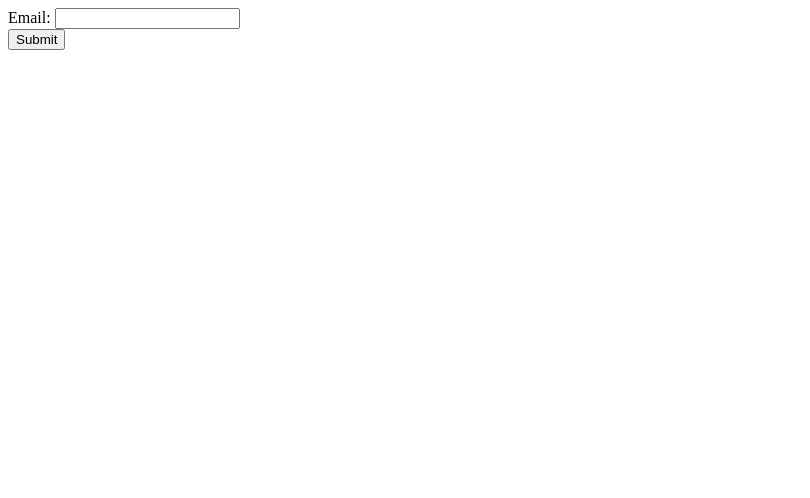
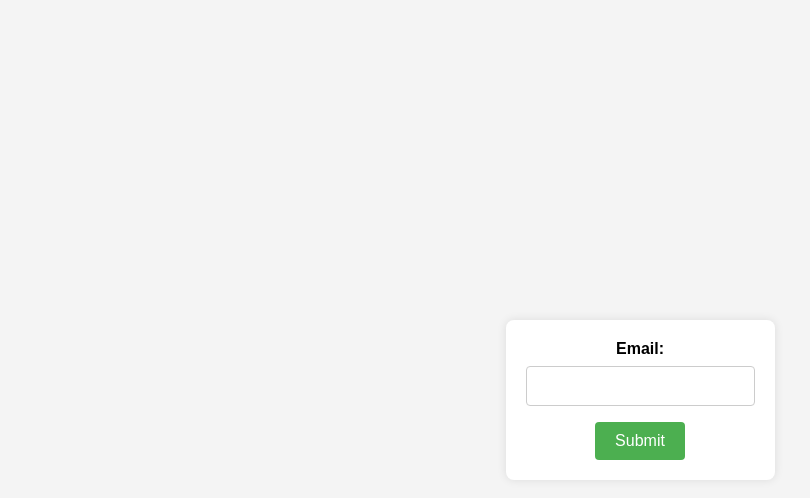
Before and after one commit to yjaenike/hide-my.io, a plain HTML site: page index.html in a window 1280 px wide. Shown: the whole page, without its empty margins (0-810 px from the left). Drawn offline with Linux system fonts and the light colour scheme.

Commit message:
Coolify index.html

```diff
--- a/index.html
+++ b/index.html
@@ -4,6 +4,62 @@
     <meta charset="UTF-8">
     <meta name="viewport" content="width=device-width, initial-scale=1.0">
     <title>Email Input Form</title>
+
+    <style>
+        body {
+            font-family: 'Arial', sans-serif;
+            background-color: #f4f4f4;
+            text-align: center;
+            margin: 0;
+            padding: 0;
+            display: flex;
+            align-items: center;
+            justify-content: center;
+            height: 100vh;
+        }
+
+        form {
+            background-color: #fff;
+            padding: 20px;
+            border-radius: 8px;
+            box-shadow: 0 0 10px rgba(0, 0, 0, 0.1);
+        }
+
+        label {
+            display: block;
+            margin-bottom: 8px;
+            font-weight: bold;
+        }
+
+        input[type="email"] {
+            width: 100%;
+            padding: 10px;
+            margin-bottom: 16px;
+            box-sizing: border-box;
+            border: 1px solid #ccc;
+            border-radius: 4px;
+            font-size: 16px;
+        }
+
+        input[type="submit"] {
+            display: none; /* Hide the default submit button */
+        }
+
+        .cool-button {
+            background-color: #4caf50;
+            color: #fff;
+            padding: 10px 20px;
+            font-size: 16px;
+            border: none;
+            border-radius: 4px;
+            cursor: pointer;
+            transition: background-color 0.3s;
+        }
+
+        .cool-button:hover {
+            background-color: #45a049;
+        }
+    </style>
 </head>
 <body>
 
@@ -11,7 +67,7 @@
         <label for="email">Email:</label>
         <input type="email" id="email" name="email" required>
         <br>
-        <input type="submit" value="Submit">
+        <button type="submit" class="cool-button">Submit</button>
     </form>
 
 </body>
```
